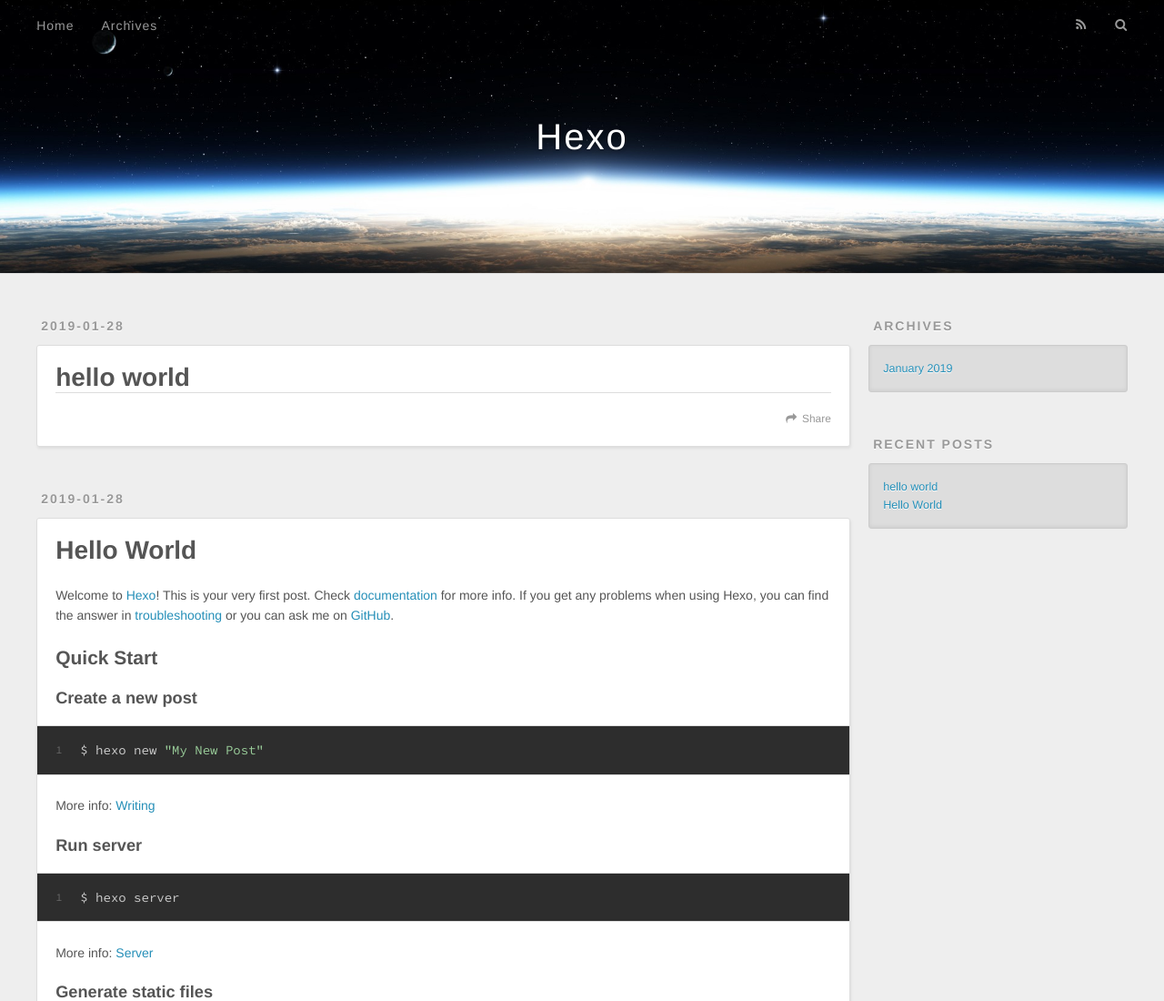
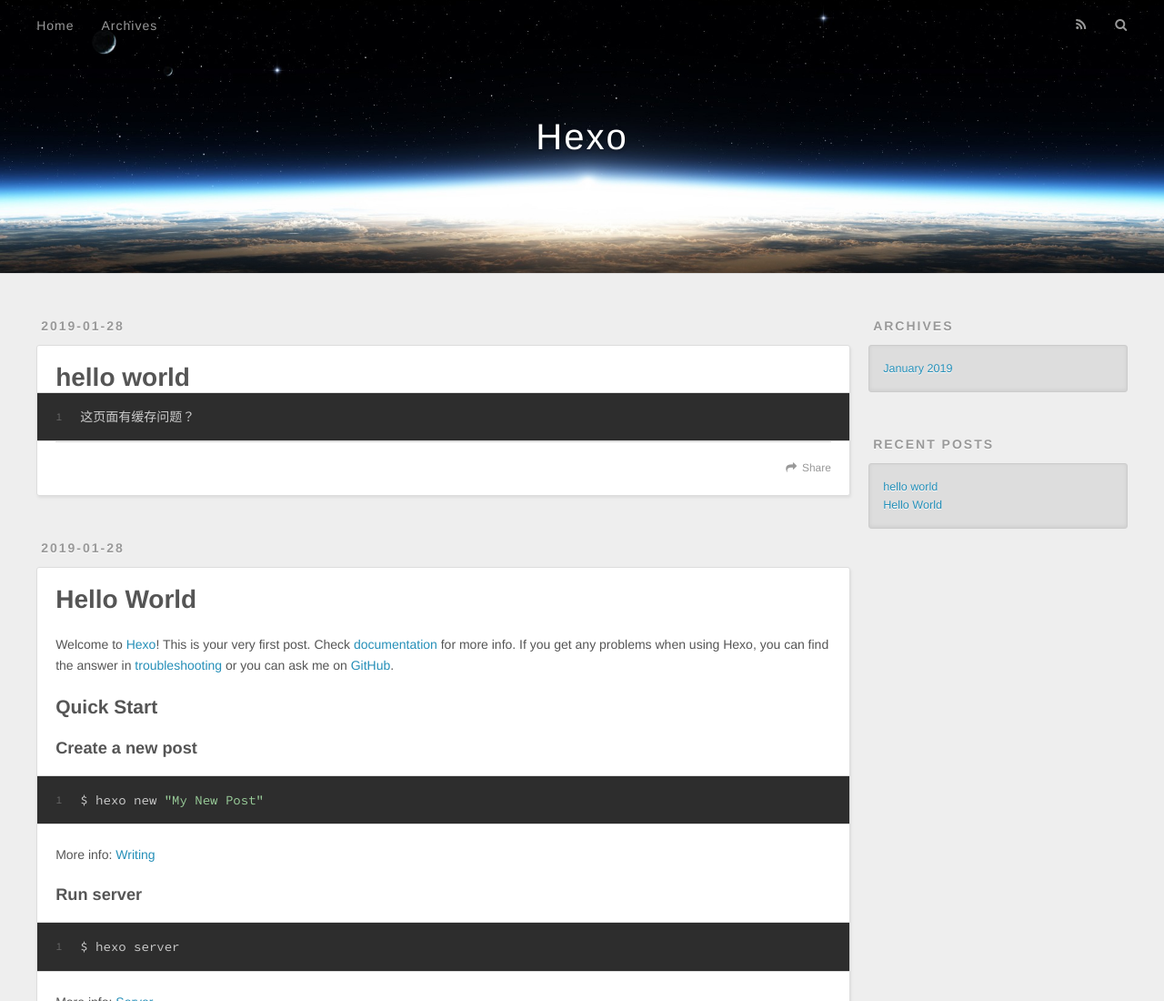
Before and after one commit to backupnoob/backupnoob.github.io, a plain HTML site: page index.html in a window 1280 px wide. Shown: the top 1100 px of the page at 91% size. Drawn offline with nearby package versions, Linux system fonts and the light colour scheme.

Commit message:
Site updated: 2019-01-28 16:26:56

```diff
--- a/index.html
+++ b/index.html
@@ -84,7 +84,7 @@
 
     <div class="article-entry" itemprop="articleBody">
 
-
+        <figure class="highlight plain"><table><tr><td class="gutter"><pre><span class="line">1</span><br></pre></td><td class="code"><pre><span class="line">这页面有缓存问题？</span><br></pre></td></tr></table></figure>
 
     </div>
     <footer class="article-footer">
```
Also changed, not shown: 2019/01/28/hello-world-1/index.html (+6 -3 lines).
